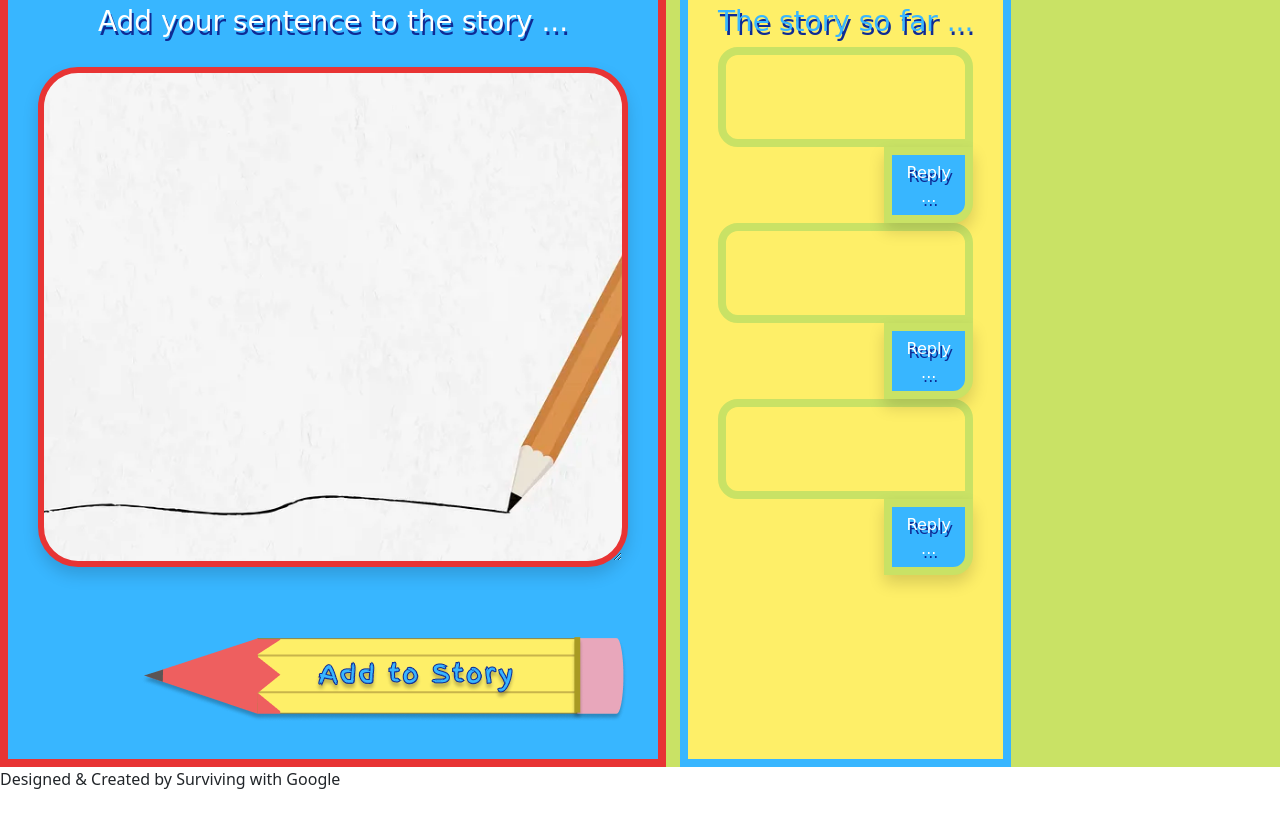
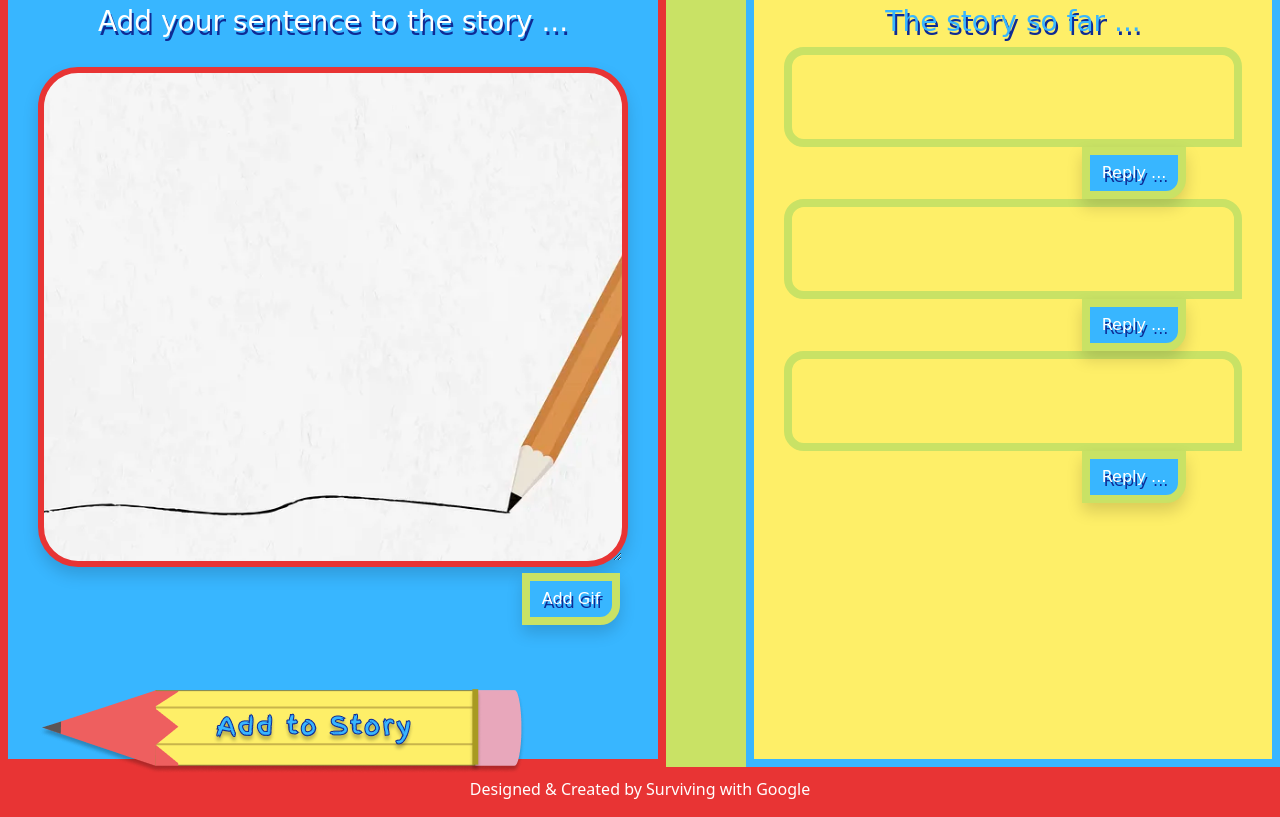
Before and after one commit to Tari38/FP-Story-Mashups, a website: page index.html in a window 1280 px wide. Shown: the part 153-970 px from the top of the page. Drawn offline with nearby package versions, Linux system fonts and the light colour scheme; a web font is replaced by a local one.

Commit message:
tidying styling

```diff
--- a/index.html
+++ b/index.html
@@ -51,13 +51,13 @@
     </header>
 
     <main class="main">
-        <section class="col1">
+        <section class="col col1">
             <div class="container-left">
                 <h3 class="font">Add your sentence to the story ...</h3>
                 <form id="post-input-container">
-                    <textarea for="add-post-button" type="submit" class="shadow" >
+                    <textarea for="add-post-button" type="submit" class="shadow">
                     </textarea>
-
+                    <button id="add-gif" class="btn shadow">Add Gif</button>
                     <div id="add-post" role="button" type="submit" name="add-post-button">
                         <img src="./assets/add_to_story.png" alt="add button">
                     </div>
@@ -65,7 +65,7 @@
             </div>
         </section>
 
-        <section class="col2">
+        <section class="col col2">
             <div class="container-right">
                 <h3 class="font-col2">The story so far ...</h3>
                 <div class="story-posts">
--- a/styles.css
+++ b/styles.css
@@ -8,7 +8,7 @@ color: C9E265; bright green */
 
 .main {
     display: flex;
-    /* flex-direction: column; */
+    flex-direction: row;
     background-color: #C9E265;
 }
 
@@ -87,7 +87,6 @@ color: C9E265; bright green */
     padding: 30px;
     height: 100vh;
     border: 8px solid #E83434;
-    width: fit-content;
 }
 
 .container-right {
@@ -97,7 +96,6 @@ color: C9E265; bright green */
     padding: 30px;
     height: 100vh;
     border: 8px solid #38B6FF;
-    max-width: 100%;
 }
 
 .font, .font-col2 {
@@ -114,13 +112,11 @@ color: C9E265; bright green */
 .col1 {
     display: flex;
     flex-direction: column;
-    max-width: 600px;
 }
 
 .col2 {
     display: flex;
     flex-direction: column;
-    max-width: auto;
     margin-left: 80px;
 }
 
@@ -143,15 +139,18 @@ textarea {
 
 #add-post {
     margin-top: 10%;
-    float: right;
+    position: relative;
 }
 
-@media all and (max-width: 1313px) {
+@media only screen and (max-width: 1313px) {
     .nav-text {
         visibility: hidden;
     }
+    .col1 .col2 {
+        width: 50%;
+    }
 }
-@media all and (max-width: 1100px) {
+@media only screen and (max-width: 1100px) {
     .toggler-icon {
         visibility: visible;
         transition: .5s ease-in-out;
@@ -178,12 +177,15 @@ textarea {
     }
 }
 
-/* @media all and (max-width: 680px) {
-    .container-right {
-        display: flex;
+@media only screen and (max-width: 768px) {
+    .main {
         flex-direction: column;
+        margin: auto;
     }
-} */
+    .col1 .col2 {
+        width: 100%;
+    }
+}
 
 .submitted-post {
     height: 100px;
@@ -192,7 +194,7 @@ textarea {
     border-radius: 20px 20px 0 20px;
 }
 
-#reply-to-post {
+#reply-to-post, #add-gif {
     position: relative;
     width: auto;
     font-family: 'Finger Paint', cursive;
@@ -203,3 +205,15 @@ textarea {
     margin-left: 65%;
     text-shadow: 2px 4px #0E2B95;
 }
+
+#add-gif {
+    margin-left: 82%;
+}
+
+footer {
+    background-color: #E83434;
+    text-align: center;
+    color: #fff;
+    height: 50px;
+    padding: 10px 0;
+}
```
Also changed, not shown: 1 other file.
